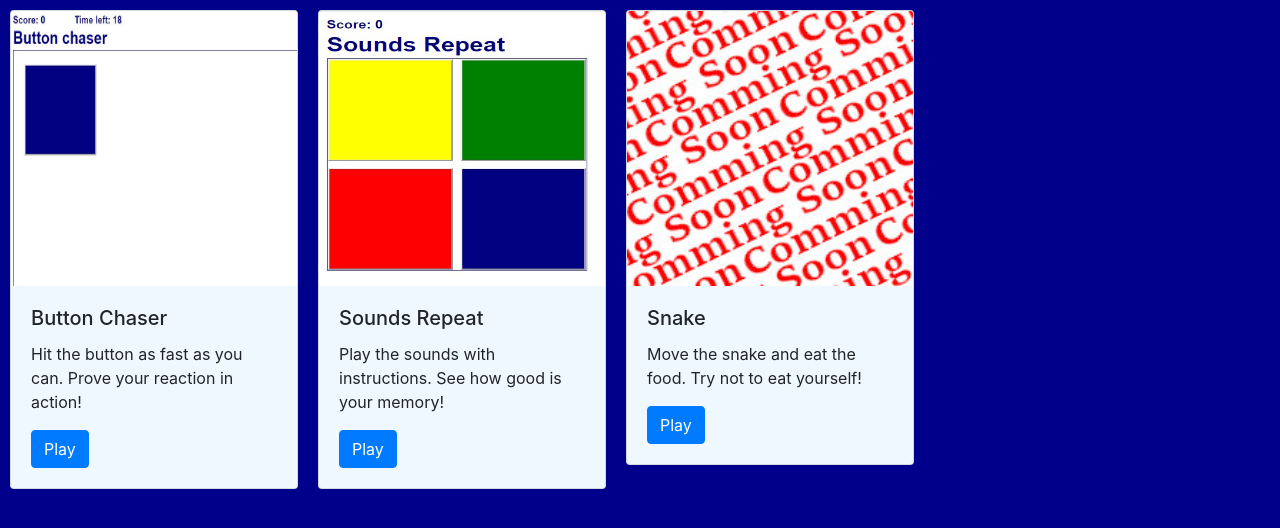
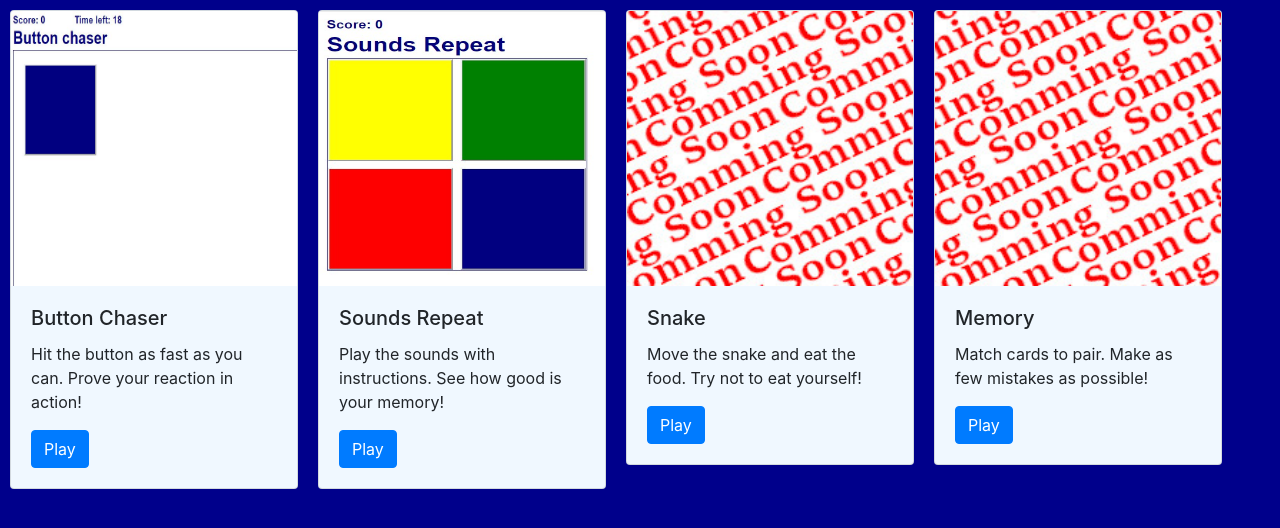
Before and after one commit to Bezifabr/WebGames, a website: page public/index.html in a window 1280 px wide. Drawn offline with nearby package versions, Linux system fonts and the light colour scheme.

Commit message:
Add Memory game to the menu

```diff
--- a/public/index.html
+++ b/public/index.html
@@ -50,6 +50,15 @@
                 <a href="#" class="btn btn-primary">Play</a>
             </div>
         </div>
+
+        <div class="card" style="width: 18rem;">
+            <img class="card-img-top" src="games/Memory/Memory.jpg" alt="Card image cap">
+            <div class="card-body">
+                <h5 class="card-title">Memory</h5>
+                <p class="card-text">Match cards to pair. Make as few mistakes as possible!</p>
+                <a href="#" class="btn btn-primary">Play</a>
+            </div>
+        </div>
     </div>
 </body>
 </html>
```
Also changed, not shown: public/games/Memory/Memory.jpg (added).
